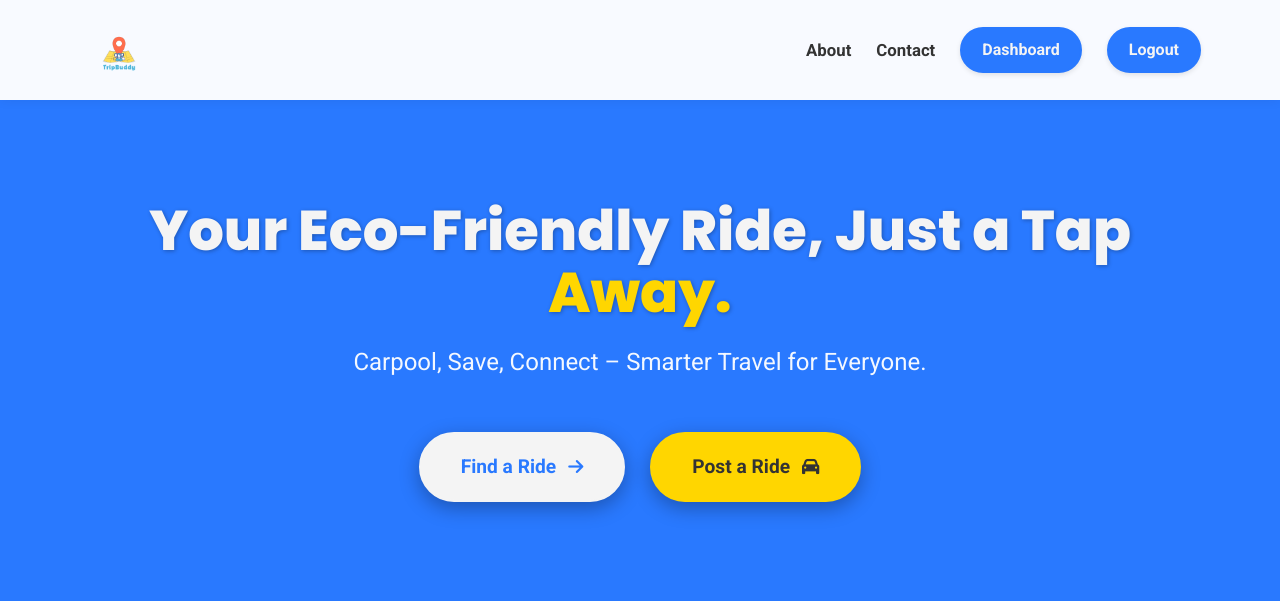
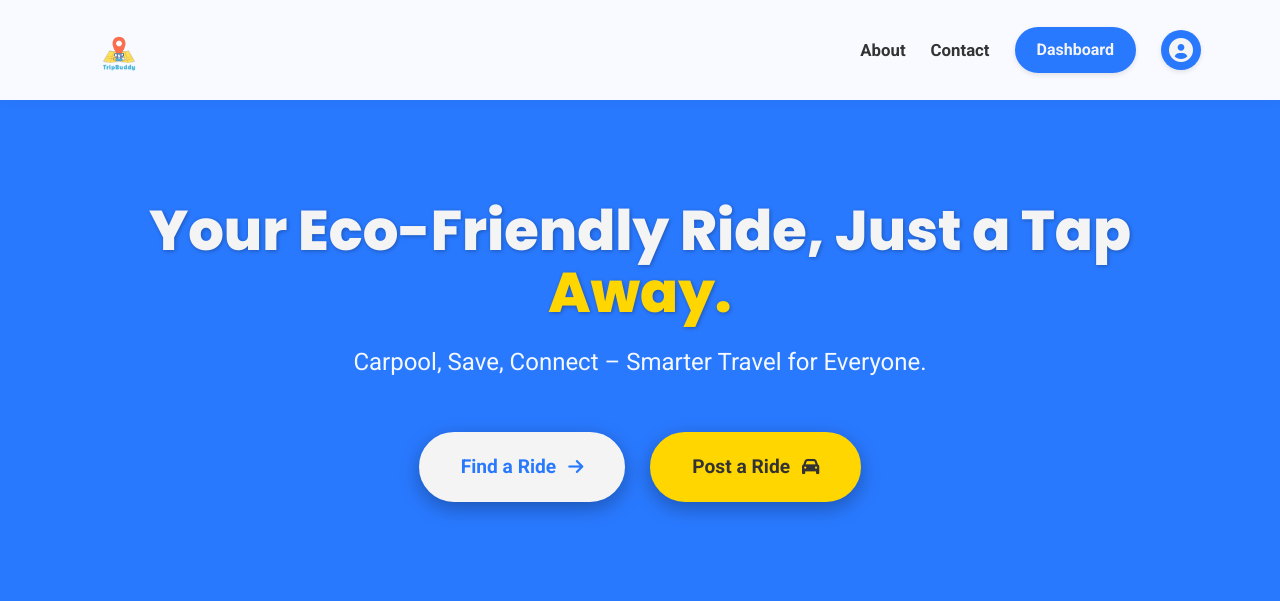
Before and after one commit to adityashri01/TripBuddyv2, a Flask app: page / in a window 1280 px wide. Shown: the top 601 px of the page. Run offline with Flask 3, Linux system fonts and the light colour scheme; a user stored in the database is signed in.

Commit message:
frontpage working well during revisit

```diff
--- a/static/css/frontpage.css
+++ b/static/css/frontpage.css
@@ -159,6 +159,159 @@ h1, h2, h3 {
 
 .btn::after {
     display: none;
+}
+
+
+/* Add these styles to your existing frontpage.css file */
+
+/* Profile Dropdown Container */
+.profile-dropdown-container {
+    position: relative; /* Essential for positioning the dropdown menu */
+    display: flex; /* To align items if needed, or just block */
+    align-items: center;
+}
+
+/* Profile Circle Button */
+.profile-circle {
+    background-color: var(--primary-color); /* Blue background */
+    color: var(--text-light); /* White icon */
+    border: none;
+    border-radius: 50%; /* Make it a circle */
+    width: 40px; /* Size of the circle */
+    height: 40px;
+    display: flex;
+    align-items: center;
+    justify-content: center;
+    font-size: 1.5em; /* Icon size */
+    cursor: pointer;
+    transition: background-color 0.3s ease, transform 0.2s ease, box-shadow 0.3s ease;
+    box-shadow: 0 2px 5px rgba(0,0,0,0.1);
+    outline: none; /* Remove outline on focus */
+    padding: 0; /* Remove default button padding */
+}
+
+.profile-circle:hover {
+    background-color: var(--dark-blue-hover);
+    transform: translateY(-2px);
+    box-shadow: 0 4px 10px rgba(0,0,0,0.2);
+}
+
+/* Profile Dropdown Menu */
+.profile-dropdown-menu {
+    position: absolute;
+    top: 100%; /* Position below the profile circle */
+    right: 0; /* Align to the right of the profile circle */
+    background-color: var(--background-light);
+    border-radius: 8px;
+    box-shadow: 0 8px 20px rgba(0,0,0,0.2);
+    min-width: 220px;
+    padding: 15px;
+    z-index: 1001; /* Ensure it's above other content */
+    opacity: 0;
+    visibility: hidden;
+    transform: translateY(10px);
+    transition: opacity 0.3s ease, transform 0.3s ease, visibility 0.3s ease;
+    display: flex;
+    flex-direction: column;
+    gap: 10px;
+    border: 1px solid #eee;
+}
+
+.profile-dropdown-menu.show-dropdown {
+    opacity: 1;
+    visibility: visible;
+    transform: translateY(0);
+}
+
+.profile-info {
+    padding-bottom: 10px;
+    border-bottom: 1px solid #eee;
+    margin-bottom: 10px;
+    text-align: left;
+}
+
+.profile-info p {
+    margin: 5px 0;
+    color: var(--text-dark);
+    font-size: 0.95em;
+    line-height: 1.4;
+}
+
+.profile-info p.email {
+    font-size: 0.85em;
+    color: #666;
+    word-break: break-all; /* Ensures long emails wrap */
+}
+
+.profile-info p.role {
+    font-size: 0.85em;
+    color: #888;
+}
+
+.profile-info strong {
+    font-weight: 600;
+    color: var(--primary-color);
+    font-size: 1.1em;
+}
+
+.dropdown-logout-btn {
+    background-color: #f44336; /* Red color for logout */
+    color: var(--text-light);
+    border: none;
+    padding: 10px 15px;
+    border-radius: 20px;
+    text-decoration: none;
+    font-weight: 600;
+    text-align: center;
+    transition: background-color 0.3s ease, transform 0.2s ease;
+    display: flex; /* For icon alignment */
+    align-items: center;
+    justify-content: center;
+    gap: 8px; /* Space between text and icon */
+    font-size: 0.95em;
+}
+
+.dropdown-logout-btn:hover {
+    background-color: #d32f2f; /* Darker red on hover */
+    transform: translateY(-1px);
+}
+
+/* Adjust navigation list item for dropdown to prevent overflow issues */
+.main-nav ul li.profile-dropdown-container {
+    padding-left: 0; /* Remove default list item padding */
+    padding-right: 0;
+}
+
+/* Media Queries for responsiveness */
+@media (max-width: 900px) {
+    .profile-dropdown-menu {
+        right: 15px; /* Adjust positioning for smaller screens to not go off-screen */
+        left: auto;
+        min-width: 200px;
+    }
+}
+
+@media (max-width: 600px) {
+    .profile-circle {
+        width: 35px;
+        height: 35px;
+        font-size: 1.3em;
+    }
+    .profile-dropdown-menu {
+        min-width: 180px;
+        padding: 10px;
+        right: 10px;
+    }
+    .profile-info p {
+        font-size: 0.9em;
+    }
+    .profile-info p.email {
+        font-size: 0.8em;
+    }
+    .dropdown-logout-btn {
+        padding: 8px 12px;
+        font-size: 0.9em;
+    }
 }
 
 /* Styling for dashboard/logout buttons when user is authenticated */
--- a/templates/frontpage.html
+++ b/templates/frontpage.html
@@ -21,7 +21,19 @@
                     <li><a href="{{ url_for('contact') }}" class="nav-link">Contact</a></li>
                     {% if current_user.is_authenticated %}
                         <li><a href="{{ url_for('dashboard') }}" class="nav-btn nav-btn-dashboard">Dashboard</a></li>
-                        <li><a href="{{ url_for('logout') }}" class="nav-btn nav-btn-logout">Logout</a></li>
+                        <li class="profile-dropdown-container">
+                            <button class="profile-circle" id="profileCircle">
+                                <i class="fas fa-user-circle"></i>
+                            </button>
+                            <div class="profile-dropdown-menu" id="profileDropdownMenu">
+                                <div class="profile-info">
+                                    <p><strong>{{ current_user.username }}</strong></p>
+                                    <p class="email">{{ current_user.email }}</p>
+                                    <p class="role">Role: {{ current_user.role }}</p>
+                                </div>
+                                <a href="{{ url_for('logout') }}" class="dropdown-logout-btn">Logout <i class="fas fa-sign-out-alt"></i></a>
+                            </div>
+                        </li>
                     {% else %}
                         <li><a href="{{ url_for('login') }}" class="btn login-btn">Login</a></li>
                         <li><a href="{{ url_for('register') }}" class="btn signup-btn">Signup</a></li>
@@ -140,5 +152,25 @@
         </div>
         <p class="footer-copy">&copy; 2025 TripBuddy. All rights reserved.</p>
     </footer>
+
+    <script>
+        // JavaScript for profile dropdown functionality
+        const profileCircle = document.getElementById('profileCircle');
+        const profileDropdownMenu = document.getElementById('profileDropdownMenu');
+
+        if (profileCircle && profileDropdownMenu) {
+            profileCircle.addEventListener('click', function(event) {
+                event.stopPropagation(); // Prevent click from immediately closing dropdown
+                profileDropdownMenu.classList.toggle('show-dropdown');
+            });
+
+            // Close the dropdown if the user clicks outside of it
+            window.addEventListener('click', function(event) {
+                if (profileDropdownMenu.classList.contains('show-dropdown') && !profileDropdownMenu.contains(event.target) && event.target !== profileCircle) {
+                    profileDropdownMenu.classList.remove('show-dropdown');
+                }
+            });
+        }
+    </script>
 </body>
 </html>
```
